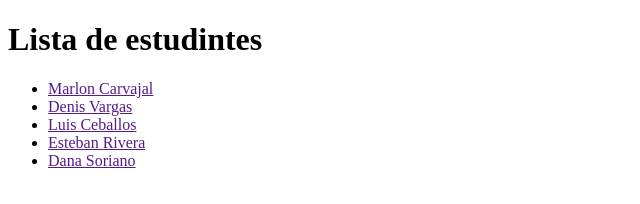
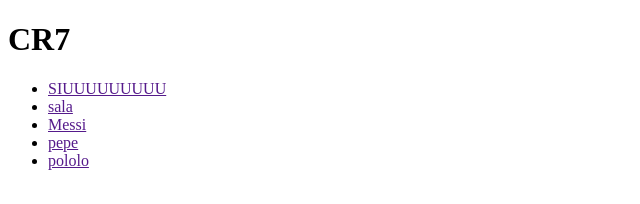
Before and after one commit to marloncarvajal/Tarearamas, a plain HTML site: page index.html in a window 1280 px wide. Shown: the whole page, without its empty margins (0-640 px from the left). Drawn offline with Linux system fonts and the light colour scheme.

Commit message:
Cristiano

```diff
--- a/index.html
+++ b/index.html
@@ -7,14 +7,14 @@
     <title>Document</title>
 </head>
 <body>
-   <h1>Lista de estudintes</h1>
+   <h1>CR7</h1>
    <nav>
     <ul>
-        <li><a href="">Marlon Carvajal</a></li>
-        <li><a href="">Denis Vargas</a></li>
-        <li><a href="">Luis Ceballos</a></li>
-        <li><a href="">Esteban Rivera</a></li>
-        <li><a href="">Dana Soriano</a></li>
+        <li><a href="">SIUUUUUUUUU</a></li>
+        <li><a href="">sala</a></li>
+        <li><a href="">Messi</a></li>
+        <li><a href="">pepe</a></li>
+        <li><a href="">pololo</a></li>
     </ul>
    </nav>
 </body>
```
